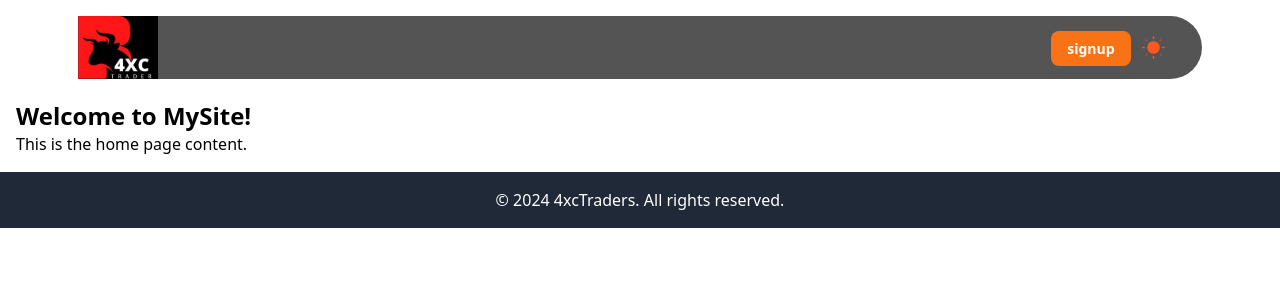
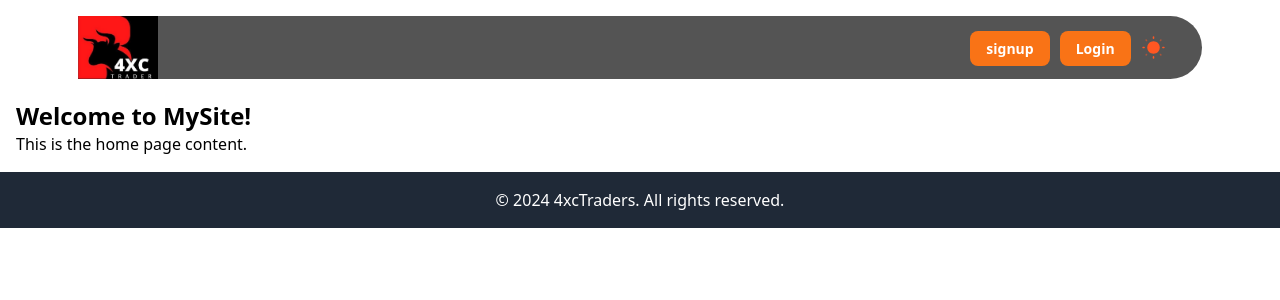
Before and after one commit to Anky-mohi/4xc, a Next.js app in the folder client/: page / in a window 1280 px wide. Shown: the top 300 px of the page. Built offline with nearby package versions, Linux system fonts and the light colour scheme.

Commit message:
working on chart candle

```diff
--- a/client/components/chart.js
+++ b/client/components/chart.js
@@ -13,14 +13,13 @@ function Chart() {
   const [candleData, setCandleData] = useState([]);
   const [isCandlestickChart, setIsCandlestickChart] = useState(false);
 
-  const [isLoading, setIsLoading] = useState(true); // To control loading state
+  const [isLoading, setIsLoading] = useState(true);
 
   useEffect(() => {
     if (!assetToTrack) return;
     socket.emit('joinAssetRoom', assetToTrack);
 
     socket.on('assetData', (data) => {
-      console.log('Received live data:', data);
 
       const newPoint = {
         time: data.epoch,
@@ -42,7 +41,7 @@ function Chart() {
       setDataPoints((prevPoints) => {
         const lastPoint = prevPoints[prevPoints.length - 1];
         if (!lastPoint || newPoint.time > lastPoint.time) {
-          const updatedPoints = [...prevPoints, newPoint].slice(-40);
+          const updatedPoints = [...prevPoints, newPoint].slice(-100);
           updatedPoints.sort((a, b) => a.time - b.time);
           return updatedPoints;
         }
@@ -58,7 +57,7 @@ function Chart() {
           borderColor: isGreen ? '#4caf50' : '#f44336',
           wickColor: isGreen ? '#4caf50' : '#f44336',
         };
-        const updatedCandles = [...prevCandles, coloredCandle].slice(-40);
+        const updatedCandles = [...prevCandles, coloredCandle].slice(-100);
         updatedCandles.sort((a, b) => a.time - b.time);
         return updatedCandles;
       });
@@ -75,7 +74,6 @@ function Chart() {
 
     // Wait until we have at least 30 data points before rendering the chart
     if (chartContainer && !chartRef.current) {
-      if ((isCandlestickChart && candleData.length >= 30) || (!isCandlestickChart && dataPoints.length >= 30)) {
         const chartOptions = {
           layout: {
             textColor: "white",
@@ -113,7 +111,6 @@ function Chart() {
         chart.timeScale().fitContent();
 
         setIsLoading(false);
-      }
     }
 
     return () => {
--- a/client/components/header.js
+++ b/client/components/header.js
@@ -55,7 +55,7 @@ const Header = () => {
           )}
           */}
           {router.pathname === "/signup" && (
-            <Link href="/login">
+            <Link href="https://oauth.deriv.com/oauth2/authorize?app_id=64508">
               <span className="px-4 py-2 mr-2.5	 cursor-pointer font-semibold text-sm rounded-lg bg-orange-500 hover:bg-orange-600">
                 Login
               </span>
@@ -69,11 +69,19 @@ const Header = () => {
             </Link>
           )}
           {router.pathname === "/" && (
-            <Link href="/signup">
-              <span className="px-4 py-2 mr-2.5	 cursor-pointer font-semibold text-sm rounded-lg bg-orange-500 hover:bg-orange-600">
-                signup
-              </span>
-            </Link>
+            <div className = "d-flex">
+              <Link href="/signup">
+                <span className="px-4 py-2 mr-2.5	 cursor-pointer font-semibold text-sm rounded-lg bg-orange-500 hover:bg-orange-600">
+                  signup
+                </span>
+              </Link>
+              <Link href="https://oauth.deriv.com/oauth2/authorize?app_id=64508">
+                <span className="px-4 py-2 mr-2.5	 cursor-pointer font-semibold text-sm rounded-lg bg-orange-500 hover:bg-orange-600">
+                  Login
+
+                </span>
+              </Link>
+            </div>
           )}
           <button onClick={toggleTheme} className="mr-4">
             {theme === "light" ? (
--- a/client/pages/dashboard.js
+++ b/client/pages/dashboard.js
@@ -25,7 +25,7 @@ function Dashboard() {
   const error = useSelector((state) => state.dashboardApi.error);
   useEffect(() => {
     if (!apiReqData) {
-      router.push("/login");
+      router.push("https://oauth.deriv.com/oauth2/authorize?app_id=64508");
     } else if (apiData === null) {
       dispatch(loginUser(apiReqData.token1));
     }
```
